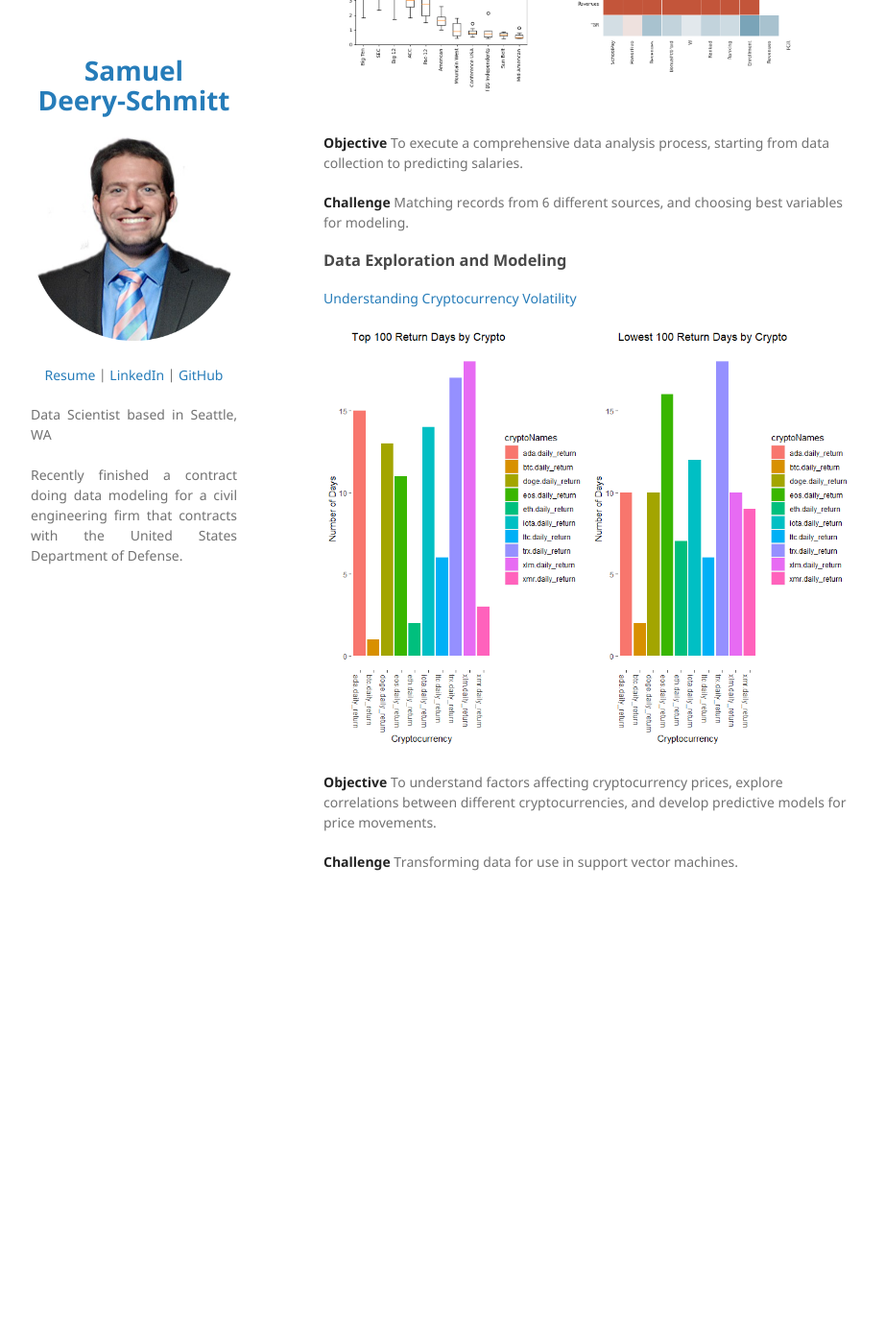
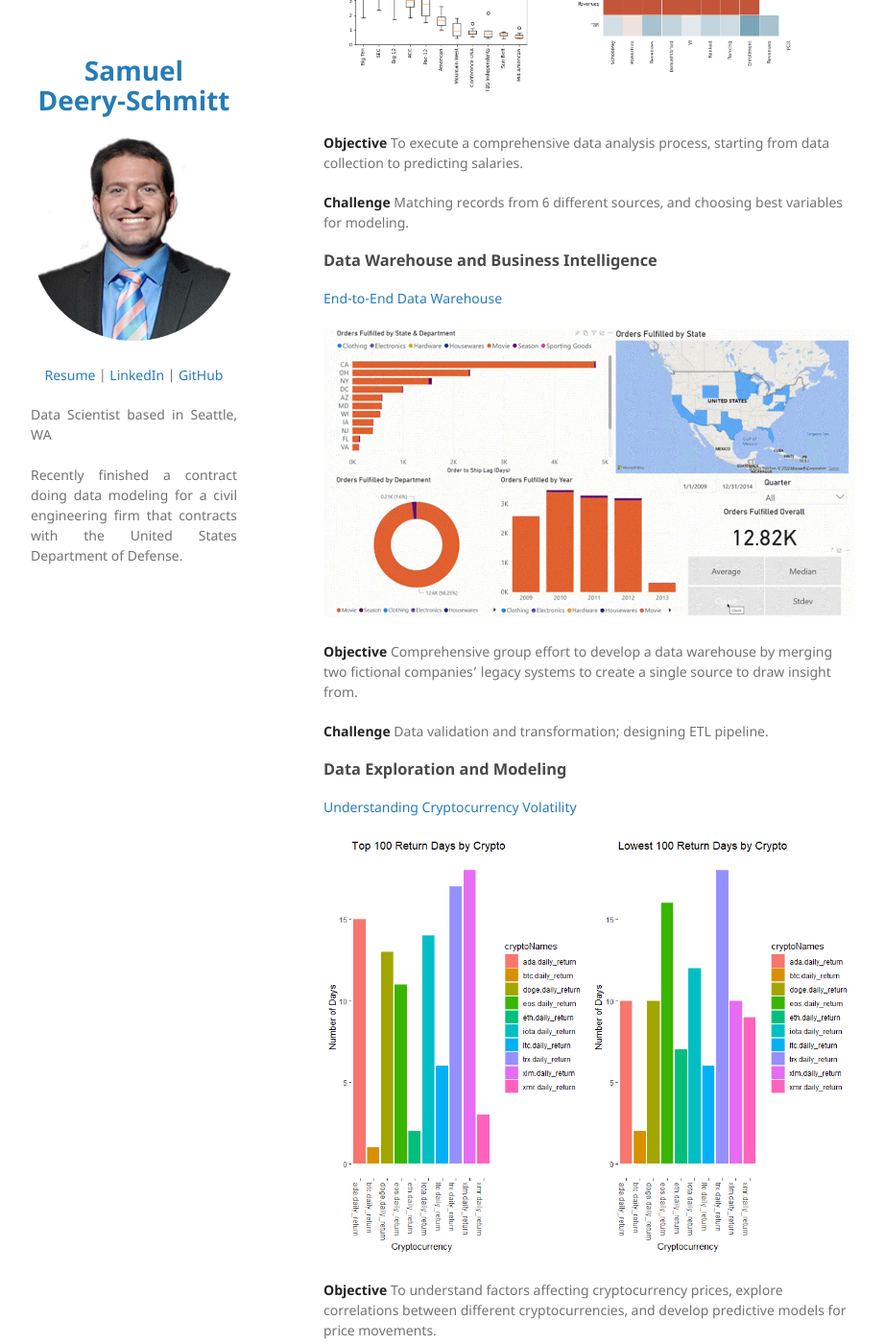
Before and after one commit to sampds/sampds.github.io, a Jekyll site: the page built from index.md, in a window 1280 px wide and 1400 px high, scrolled down 2662 px. Shown: the whole window at 96% size, without its empty margins (178-1100 px from the left). Built offline with Jekyll 4.4.1, drawn with Linux system fonts in a browser that asks for light colours; our own code applies the rules of GitHub Pages for plain Markdown files; before the commit the page ends 3640 px from its top, so only the background shows below that; some of the changed text lies outside the part shown.

Commit message:
added files for another project, data warehouse

```diff
--- a/index.md
+++ b/index.md
@@ -59,6 +59,18 @@ To execute a comprehensive data analysis process, starting from data collection
 **Challenge**
 Matching records from 6 different sources, and choosing best variables for modeling.
 
+### Data Warehouse and Business Intelligence
+
+[End-to-End Data Warehouse](https://github.com/sampds/end-to-end-data-warehouse)
+
+[<img src="images/data-warehouse-dashboard-thumbnail.gif?raw=true">](/pdf/Deery-Schmitt_Samuel_End_to_End_Data_Warehouse.pdf)
+
+**Objective**
+Comprehensive group effort to develop a data warehouse by merging two fictional companies' legacy systems to create a single source to draw insight from.
+
+**Challenge**
+Data validation and transformation; designing ETL pipeline.
+
 ### Data Exploration and Modeling
 
 [Understanding Cryptocurrency Volatility](https://github.com/sampds/understanding-cryptocurrency-volatility)
@@ -69,4 +81,4 @@ Matching records from 6 different sources, and choosing best variables for model
 To understand factors affecting cryptocurrency prices, explore correlations between different cryptocurrencies, and develop predictive models for price movements.
 
 **Challenge**
-Transforming data for use in support vector machines.
+Feature engineering variables for use in support vector machines.
```
Also changed, not shown: images/data-warehouse-dashboard-thumbnail.gif (added), images/data_warehouse_thumbnail.png (added), images/dummy_thumbnail.jpg (deleted), 2 other files.
